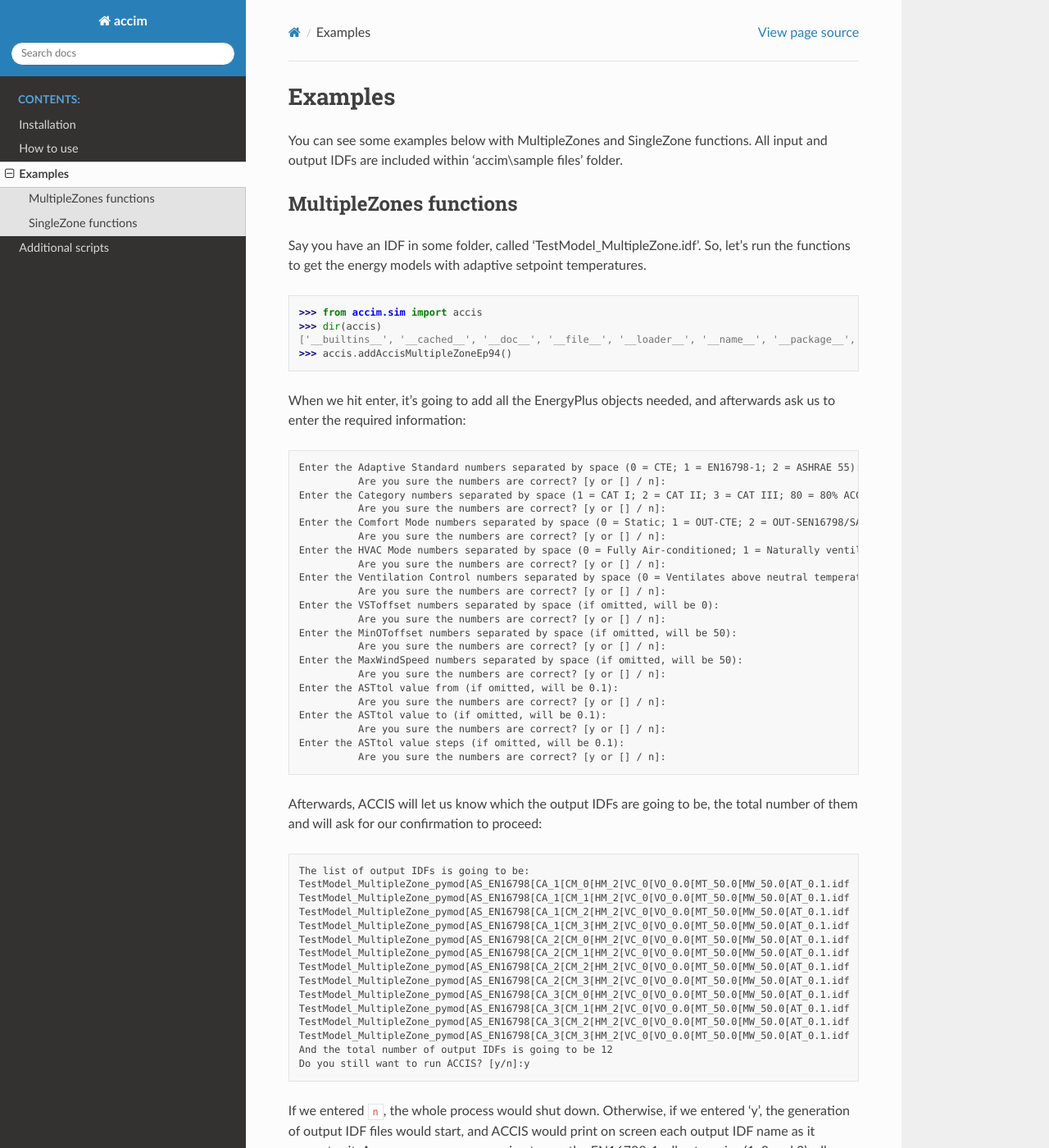
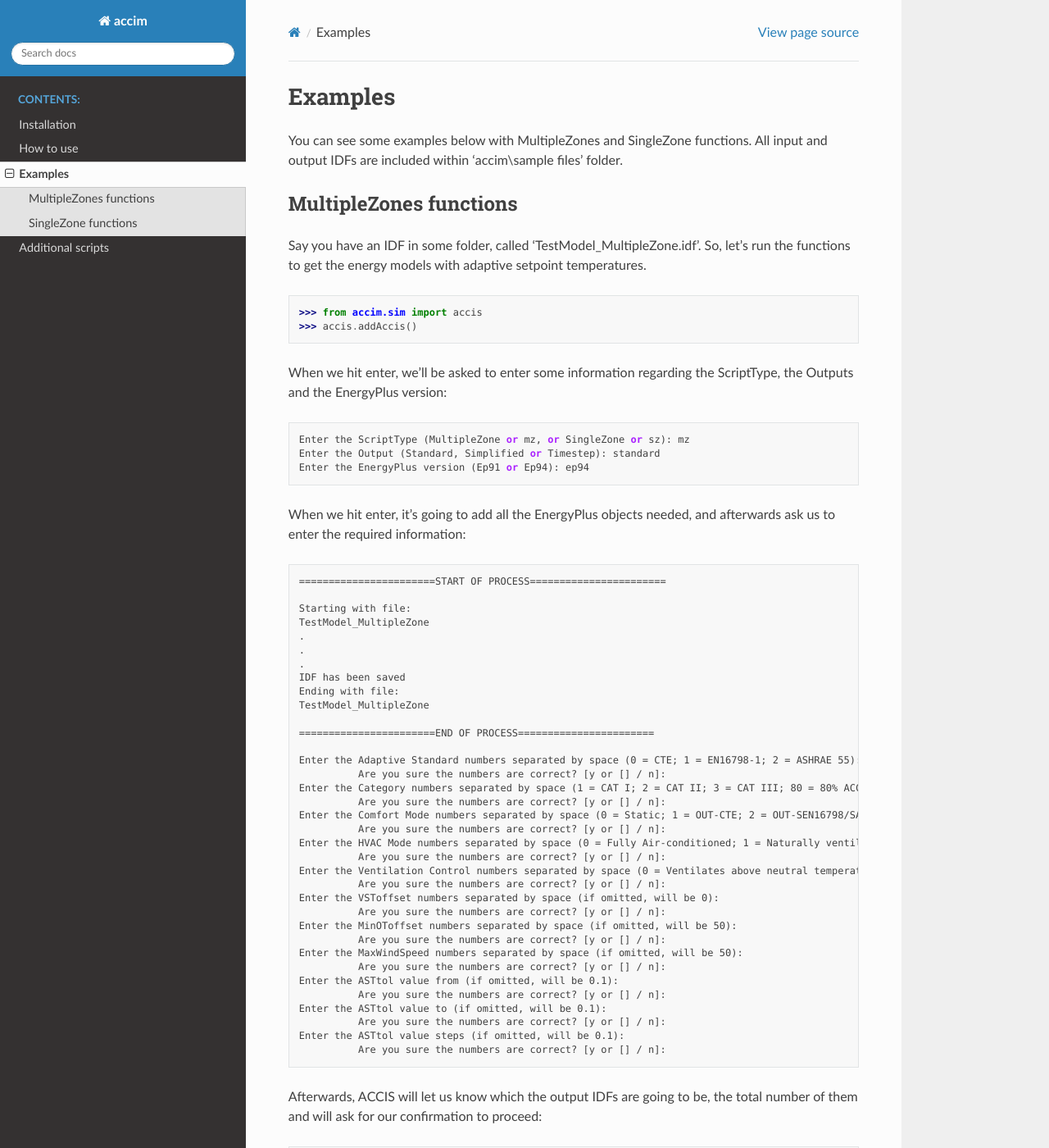
Before and after one commit to dsanchez-garcia/accim, a Sphinx documentation site: the page built from docs/examples.md, in a window 1280 px wide and 1400 px high. Shown: the whole window at 82% size. Built offline with Sphinx 7.4.7 and the Read the Docs theme 2.0.0, drawn with Linux system fonts in a browser that asks for light colours; some of the changed text lies outside the part shown.

Commit message:
accis amended

````diff
--- a/docs/examples.md
+++ b/docs/examples.md
@@ -8,13 +8,29 @@ Say you have an IDF in some folder, called 'TestModel_MultipleZone.idf'. So, let
 
 ```
 >>> from accim.sim import accis
->>> dir(accis)
-['__builtins__', '__cached__', '__doc__', '__file__', '__loader__', '__name__', '__package__', '__spec__', 'addAccisMultipleZoneEp91', 'addAccisMultipleZoneEp94', 'addAccisMultipleZoneSimplifiedEp91', 'addAccisMultipleZoneSimplifiedEp94', 'addAccisMultipleZoneTimestepEp91', 'addAccisMultipleZoneTimestepEp94', 'addAccisSingleZoneEp91', 'addAccisSingleZoneEp94', 'addAccisSingleZoneSimplifiedEp91', 'addAccisSingleZoneSimplifiedEp94', 'addAccisSingleZoneTimestepEp91', 'addAccisSingleZoneTimestepEp94']
->>> accis.addAccisMultipleZoneEp94()
+>>> accis.addAccis()
+```
+When we hit enter, we'll be asked to enter some information regarding the ScriptType, the Outputs and the EnergyPlus version:
+```
+Enter the ScriptType (MultipleZone or mz, or SingleZone or sz): mz
+Enter the Output (Standard, Simplified or Timestep): standard
+Enter the EnergyPlus version (Ep91 or Ep94): ep94
 ```
 When we hit enter, it's going to add all the EnergyPlus objects needed, and afterwards ask us to enter the required information:
+```
+=======================START OF PROCESS=======================
 
-```
+Starting with file:
+TestModel_MultipleZone
+.
+.
+.
+IDF has been saved
+Ending with file:
+TestModel_MultipleZone
+
+=======================END OF PROCESS=======================
+
 Enter the Adaptive Standard numbers separated by space (0 = CTE; 1 = EN16798-1; 2 = ASHRAE 55): 1
           Are you sure the numbers are correct? [y or [] / n]:
 Enter the Category numbers separated by space (1 = CAT I; 2 = CAT II; 3 = CAT III; 80 = 80% ACCEPT; 90 = 90% ACCEPT): 1 2 3
@@ -37,6 +53,7 @@ Enter the ASTtol value to (if omitted, will be 0.1):
           Are you sure the numbers are correct? [y or [] / n]:
 Enter the ASTtol value steps (if omitted, will be 0.1):
           Are you sure the numbers are correct? [y or [] / n]:
+
 ```
 Afterwards, ACCIS will let us know which the output IDFs are going to be, the total number of them and will ask for our confirmation to proceed:
 ```
@@ -81,14 +98,33 @@ Afterwards, you just need to run the simulation. In my opinion, The easiest and
 
 In case of SingleZone functions, it's pretty much the same thing:
 
+Say you have an IDF in some folder, called 'TestModel_SingleZone.idf'. So, let's run the functions to get the energy models with adaptive setpoint temperatures.
+
 ```
 >>> from accim.sim import accis
->>> dir(accis)
-['__builtins__', '__cached__', '__doc__', '__file__', '__loader__', '__name__', '__package__', '__spec__', 'addAccisMultipleZoneEp91', 'addAccisMultipleZoneEp94', 'addAccisMultipleZoneSimplifiedEp91', 'addAccisMultipleZoneSimplifiedEp94', 'addAccisMultipleZoneTimestepEp91', 'addAccisMultipleZoneTimestepEp94', 'addAccisSingleZoneEp91', 'addAccisSingleZoneEp94', 'addAccisSingleZoneSimplifiedEp91', 'addAccisSingleZoneSimplifiedEp94', 'addAccisSingleZoneTimestepEp91', 'addAccisSingleZoneTimestepEp94']
->>> accis.addAccisSingleZoneEp94()
+>>> accis.addAccis()
+```
+When we hit enter, we'll be asked to enter some information regarding the ScriptType, the Outputs and the EnergyPlus version:
+```
+Enter the ScriptType (MultipleZone or mz, or SingleZone or sz): sz
+Enter the Output (Standard, Simplified or Timestep): standard
+Enter the EnergyPlus version (Ep91 or Ep94): ep94
 ```
 When we hit enter, it's going to add all the EnergyPlus objects needed, and afterwards ask us to enter the required information:
 ```
+=======================START OF PROCESS=======================
+
+Starting with file:
+TestModel_SingleZone
+.
+.
+.
+IDF has been saved
+Ending with file:
+TestModel_SingleZone
+
+=======================END OF PROCESS=======================
+
 Enter the Adaptive Standard numbers separated by space (0 = CTE; 1 = EN16798-1; 2 = ASHRAE 55): 1
           Are you sure the numbers are correct? [y or [] / n]:
 Enter the Category numbers separated by space (1 = CAT I; 2 = CAT II; 3 = CAT III; 80 = 80% ACCEPT; 90 = 90% ACCEPT): 1 2 3
````
Also changed, not shown: docs/additional scripts.md (+1 -1 lines), docs/how to use.md (+15 -20 lines), 2 other files.
